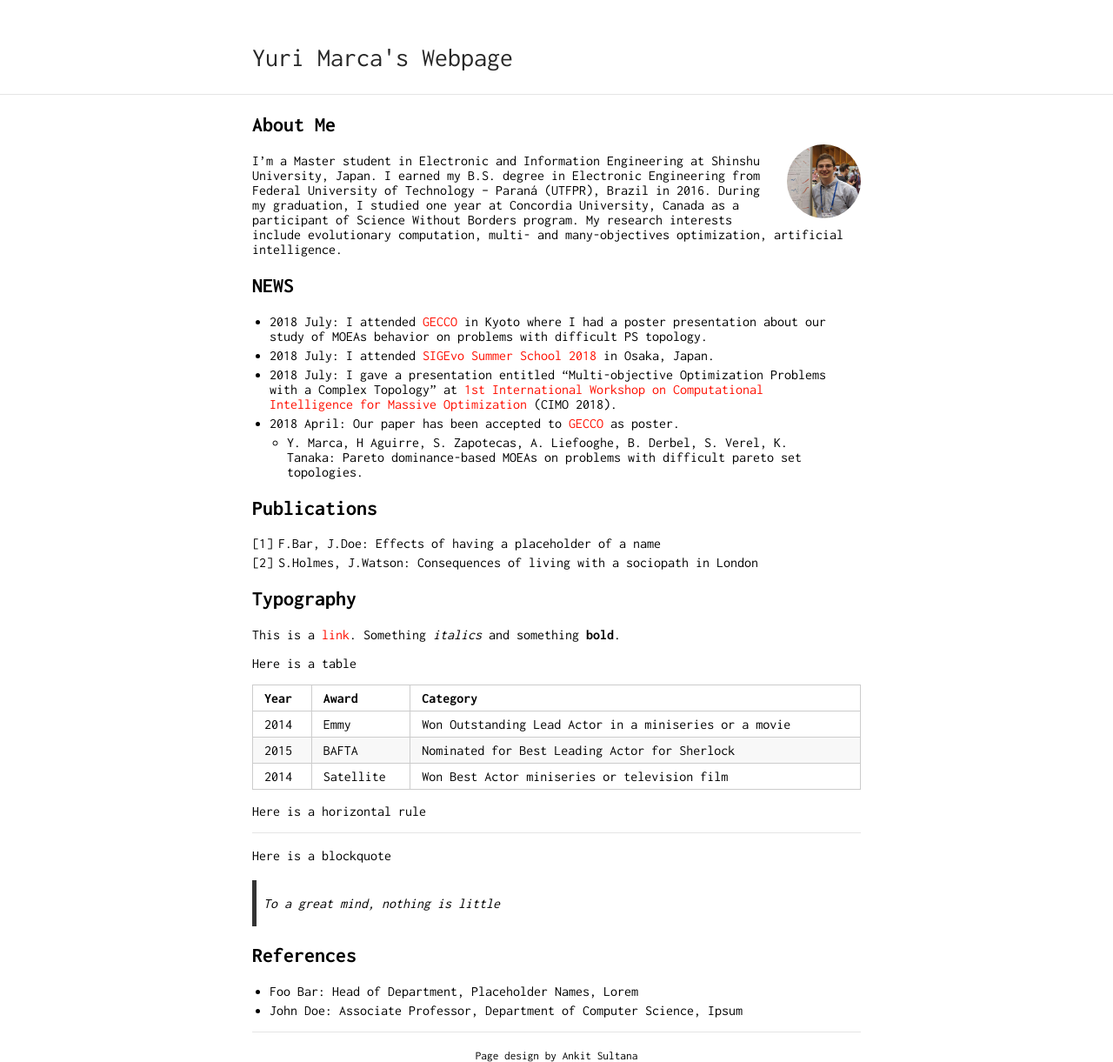
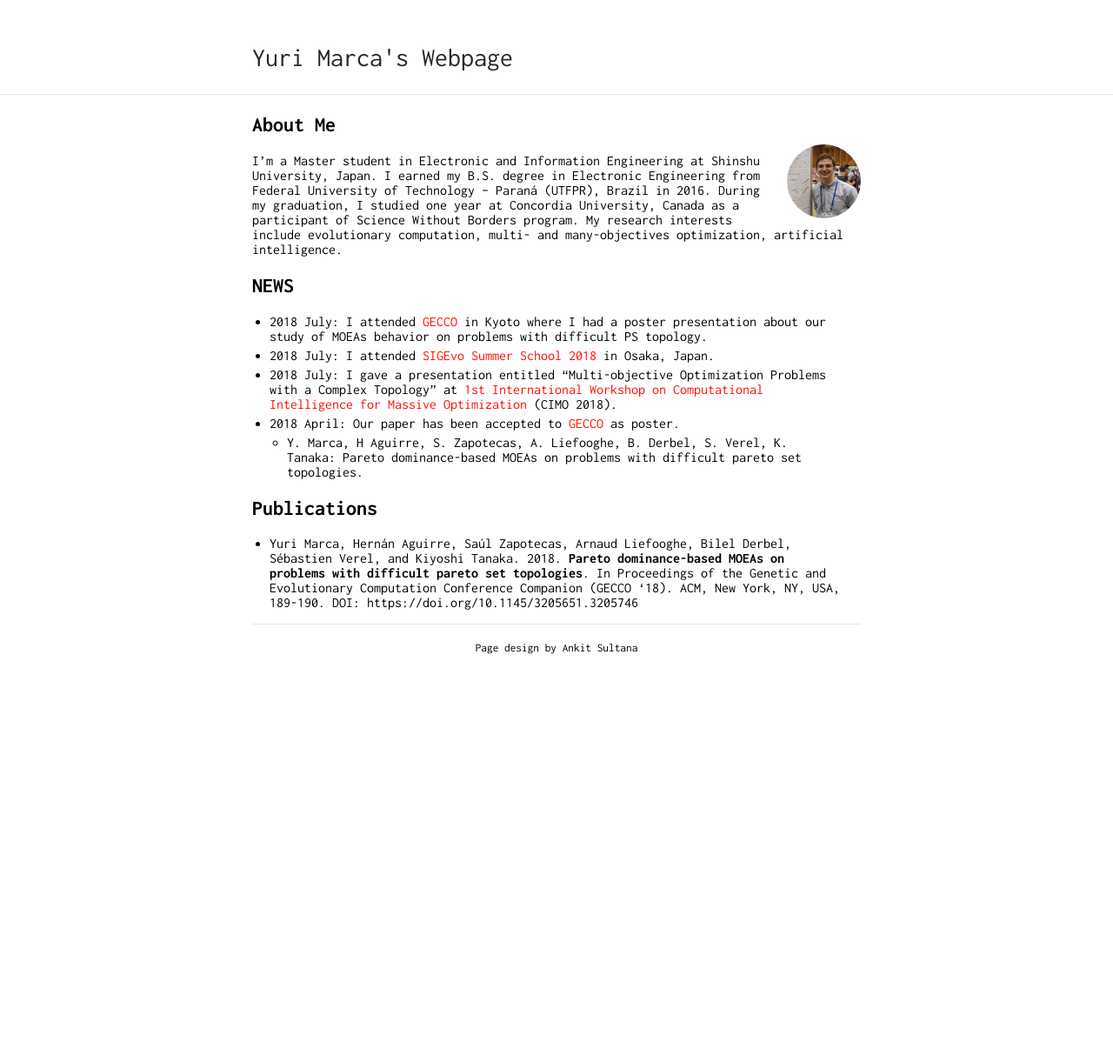
Before and after one commit to yurimarca/yurimarca.github.io, a Jekyll site: the page built from index.md, in a window 1280 px wide. Shown: the whole page at 87% size. Built offline with Jekyll 4.4.1, drawn with Linux system fonts in a browser that asks for light colours; after the commit the page ends 900 px from its top, so only the background shows below that.

Commit message:
updating index: publications

```diff
--- a/index.md
+++ b/index.md
@@ -19,30 +19,4 @@
 
 ## Publications
 
-1. F.Bar, J.Doe: Effects of having a placeholder of a name
-2. S.Holmes, J.Watson: Consequences of living with a sociopath in London
-
-## Typography
-
-This is a [link](http://google.com). Something *italics* and something **bold**.
-
-Here is a table
-
-Year | Award | Category
------|-------|--------
-2014 | Emmy  | Won Outstanding Lead Actor in a miniseries or a movie
-2015 | BAFTA | Nominated for Best Leading Actor for Sherlock
-2014 | Satellite | Won Best Actor miniseries or television film
-
-Here is a horizontal rule
-
----
-
-Here is a blockquote
-
-> To a great mind, nothing is little
-
-## References
-
-* Foo Bar: Head of Department, Placeholder Names, Lorem
-* John Doe: Associate Professor, Department of Computer Science, Ipsum
+*  Yuri Marca, Hernán Aguirre, Saúl Zapotecas, Arnaud Liefooghe, Bilel Derbel, Sébastien Verel, and Kiyoshi Tanaka. 2018. **Pareto dominance-based MOEAs on problems with difficult pareto set topologies**. In Proceedings of the Genetic and Evolutionary Computation Conference Companion (GECCO '18). ACM, New York, NY, USA, 189-190. DOI: https://doi.org/10.1145/3205651.3205746
```
